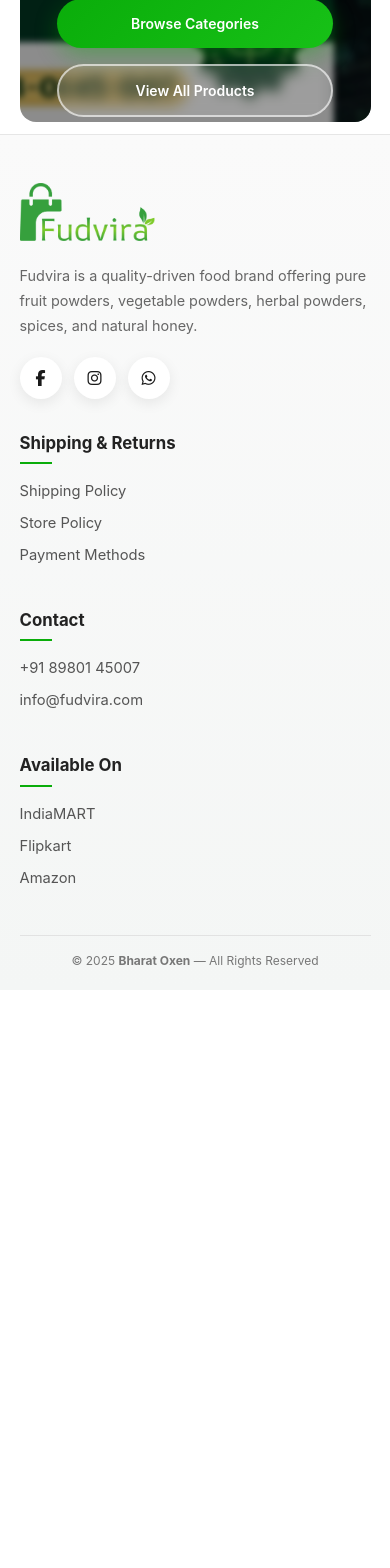
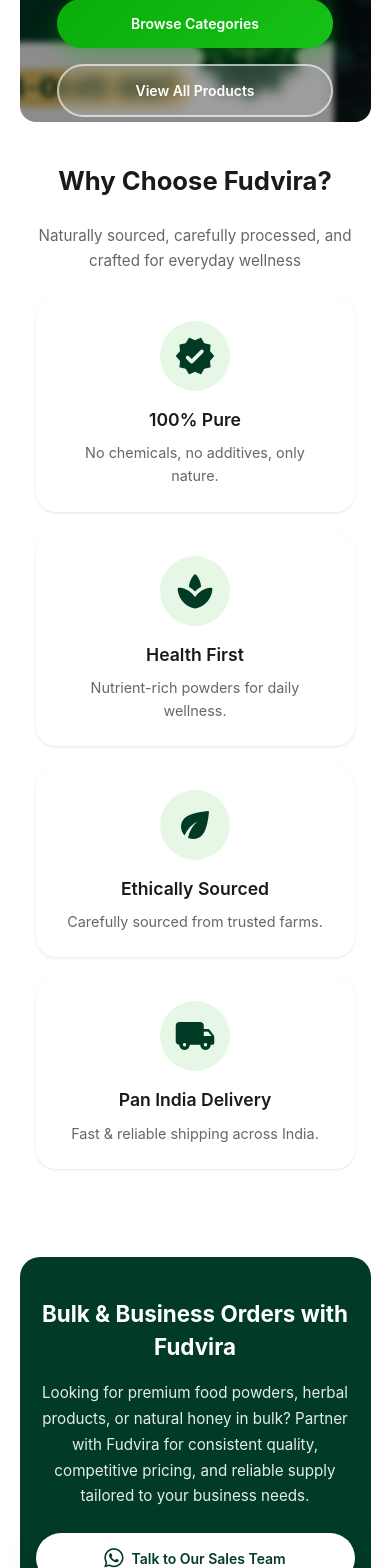
Before and after one commit to Witzcode0/fudvira_catalogue_fe, a React (Vite) app: page / in a window 390 px wide. Shown: the part 432-2000 px from the top of the page. Before the commit the page ends 1422 px from the top, so only its background shows below. Built offline with nearby package versions, Linux system fonts and the light colour scheme; no server answers.

Commit message:
working on home page

```diff
--- a/src/assets/css/hero.css
+++ b/src/assets/css/hero.css
@@ -127,3 +127,217 @@
     text-align: center;
   }
 }
+
+
+/* =========================
+   WHY FUDVIRA SECTION
+========================= */
+
+.home-section.light {
+  padding: var(--space-9) 0;
+}
+
+/* SECTION TITLE */
+.home-section.light h2 {
+  text-align: center;
+  font-size: 2rem;
+  font-weight: 700;
+  margin-bottom: var(--space-2);
+  color: var(--text-dark);
+}
+
+
+.section-subtitle {
+  max-width: 640px;
+  margin: 0 auto var(--space-8);
+
+  text-align: center;
+  font-size: 1rem;
+  color: var(--text-light);
+  line-height: 1.6;
+}
+
+/* =========================
+   FEATURES GRID
+========================= */
+
+.features-grid {
+  display: grid;
+  grid-template-columns: repeat(4, 1fr);
+  gap: var(--space-7);
+  max-width: 1280px;
+  margin: 0 auto;
+  padding: 0 var(--space-4);
+}
+
+/* =========================
+   FEATURE CARD
+========================= */
+
+.feature-card {
+  background: var(--white);
+  border-radius: var(--radius-lg);
+  padding: var(--space-7) var(--space-5);
+
+  text-align: center;
+
+  box-shadow: var(--shadow-sm);
+  transition: transform 0.25s ease, box-shadow 0.25s ease;
+}
+
+.feature-card:hover {
+  transform: translateY(-6px);
+  box-shadow: 0 14px 32px rgba(0, 0, 0, 0.12);
+}
+
+/* ICON */
+.feature-card .material-icons-round {
+  font-size: 48px;
+  color: #013b26;
+  margin-bottom: var(--space-4);
+
+  background: rgba(10, 173, 10, 0.1);
+  padding: 14px;
+  border-radius: 50%;
+}
+
+/* TITLE */
+.feature-card h4 {
+  font-size: 1.1rem;
+  font-weight: 600;
+  margin-bottom: var(--space-2);
+  color: var(--text-dark);
+}
+
+/* DESCRIPTION */
+.feature-card p {
+  font-size: 0.9rem;
+  color: var(--text-light);
+  line-height: 1.6;
+}
+
+/* =========================
+   RESPONSIVE BREAKPOINTS
+========================= */
+
+/* Tablets */
+@media (max-width: 1024px) {
+  .features-grid {
+    grid-template-columns: repeat(2, 1fr);
+    gap: var(--space-6);
+  }
+}
+
+/* Mobile */
+@media (max-width: 640px) {
+  .home-section.light {
+    padding: var(--space-8) 0;
+  }
+
+  .home-section.light h2 {
+    font-size: 1.6rem;
+    margin-bottom: var(--space-6);
+  }
+
+  .section-subtitle {
+    font-size: 0.95rem;
+    margin-bottom: var(--space-6);
+    padding: 0 var(--space-4);
+  }
+
+  .features-grid {
+    grid-template-columns: 1fr;
+    gap: var(--space-5);
+  }
+
+  .feature-card {
+    padding: var(--space-6);
+  }
+
+  .feature-card .material-icons-round {
+    font-size: 42px;
+  }
+}
+
+
+/* =========================
+   HOME CTA SECTION
+========================= */
+
+.home-cta {
+  background: #013b26;
+  color: #ffffff;
+
+  padding: var(--space-9) var(--space-4);
+  margin-top: var(--space-9);
+  border-radius: var(--radius-lg);
+}
+
+/* CONTENT WRAPPER */
+.home-cta-content {
+  max-width: 900px;
+  margin: 0 auto;
+  text-align: center;
+}
+
+/* TITLE */
+.home-cta h2 {
+  font-size: 2rem;
+  font-weight: 700;
+  margin-bottom: var(--space-4);
+  color: #ffffff;
+}
+
+/* DESCRIPTION */
+.home-cta p {
+  font-size: 1rem;
+  line-height: 1.7;
+  margin-bottom: var(--space-6);
+  color: rgba(255, 255, 255, 0.9);
+}
+
+/* BUTTON OVERRIDE FOR CTA */
+.home-cta .btn-primary {
+  background: #ffffff;
+  color: #013b26;
+
+  box-shadow: 0 12px 30px rgba(0, 0, 0, 0.25);
+}
+
+.home-cta .btn-primary:hover {
+  background: #f2fff2;
+  transform: translateY(-2px);
+}
+
+/* ICON INSIDE CTA BUTTON */
+.home-cta i {
+  font-size: 22px;
+}
+
+/* =========================
+   RESPONSIVE
+========================= */
+
+@media (max-width: 768px) {
+  .home-cta {
+    padding: var(--space-8) var(--space-4);
+  }
+
+  .home-cta h2 {
+    font-size: 1.6rem;
+  }
+
+  .home-cta p {
+    font-size: 0.95rem;
+  }
+}
+
+@media (max-width: 480px) {
+  .home-cta h2 {
+    font-size: 1.4rem;
+  }
+
+  .home-cta .btn {
+    width: 100%;
+  }
+}
--- a/src/pages/Home.jsx
+++ b/src/pages/Home.jsx
@@ -5,6 +5,8 @@
 
 export default function HeroSection() {
   return (
+    <>
+
       <section className="hero">
 
         {/* RESPONSIVE IMAGE */}
@@ -41,7 +43,68 @@
           </div>
 
         </div>
+      </section>
 
+      {/* ================= WHY FUDVIRA ================= */}
+      <section className="home-section light">
+        <h2 className="center">Why Choose Fudvira?</h2>
+
+        <p className="section-subtitle">
+          Naturally sourced, carefully processed, and crafted for everyday wellness
+        </p>
+
+        <div className="features-grid">
+          <div className="feature-card">
+            <span className="material-icons-round">verified</span>
+            <h4>100% Pure</h4>
+            <p>No chemicals, no additives, only nature.</p>
+          </div>
+
+          <div className="feature-card">
+            <span className="material-icons-round">spa</span>
+            <h4>Health First</h4>
+            <p>Nutrient-rich powders for daily wellness.</p>
+          </div>
+
+          <div className="feature-card">
+            <span className="material-icons-round">eco</span>
+            <h4>Ethically Sourced</h4>
+            <p>Carefully sourced from trusted farms.</p>
+          </div>
+
+          <div className="feature-card">
+            <span className="material-icons-round">local_shipping</span>
+            <h4>Pan India Delivery</h4>
+            <p>Fast & reliable shipping across India.</p>
+          </div>
+        </div>
       </section>
+
+      {/* ================= CTA ================= */}
+      <section className="home-cta">
+        <div className="home-cta-content">
+          <h2>Bulk & Business Orders with Fudvira</h2>
+
+          <p>
+            Looking for premium food powders, herbal products, or natural honey in bulk?
+            Partner with Fudvira for consistent quality, competitive pricing, and
+            reliable supply tailored to your business needs.
+          </p>
+
+          <a
+            href="https://wa.me/918980145007?text=Hello%20Fudvira%20Team%20👋%0AI%20am%20interested%20in%20bulk%20or%20business%20orders.%20Please%20share%20pricing,%20MOQ,%20and%20product%20details."
+            target="_blank"
+            rel="noopener noreferrer"
+            className="btn btn-primary"
+          >
+            <i className="fab fa-whatsapp"></i>
+            Talk to Our Sales Team
+          </a>
+
+        </div>
+      </section>
+
+    </>
+
   );
 }
```
Lines whose indentation alone changed are shown as unchanged.
